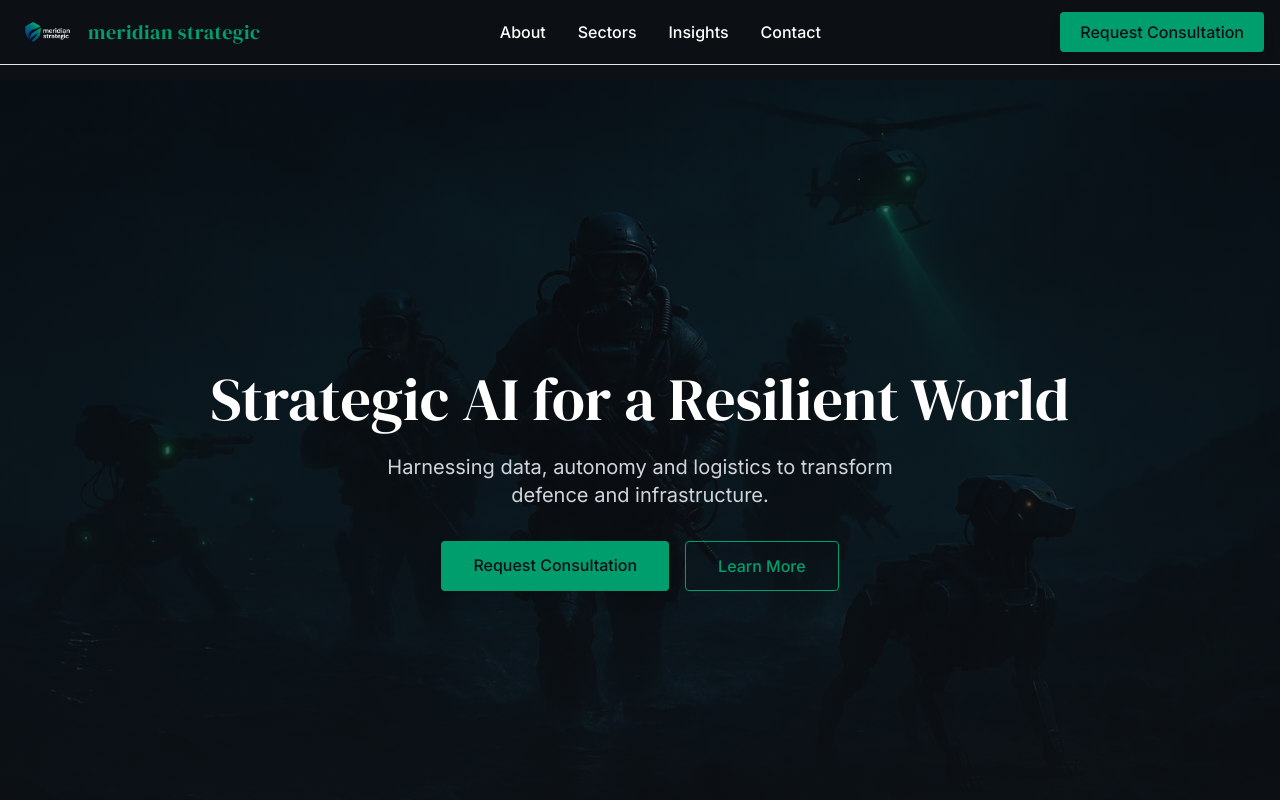
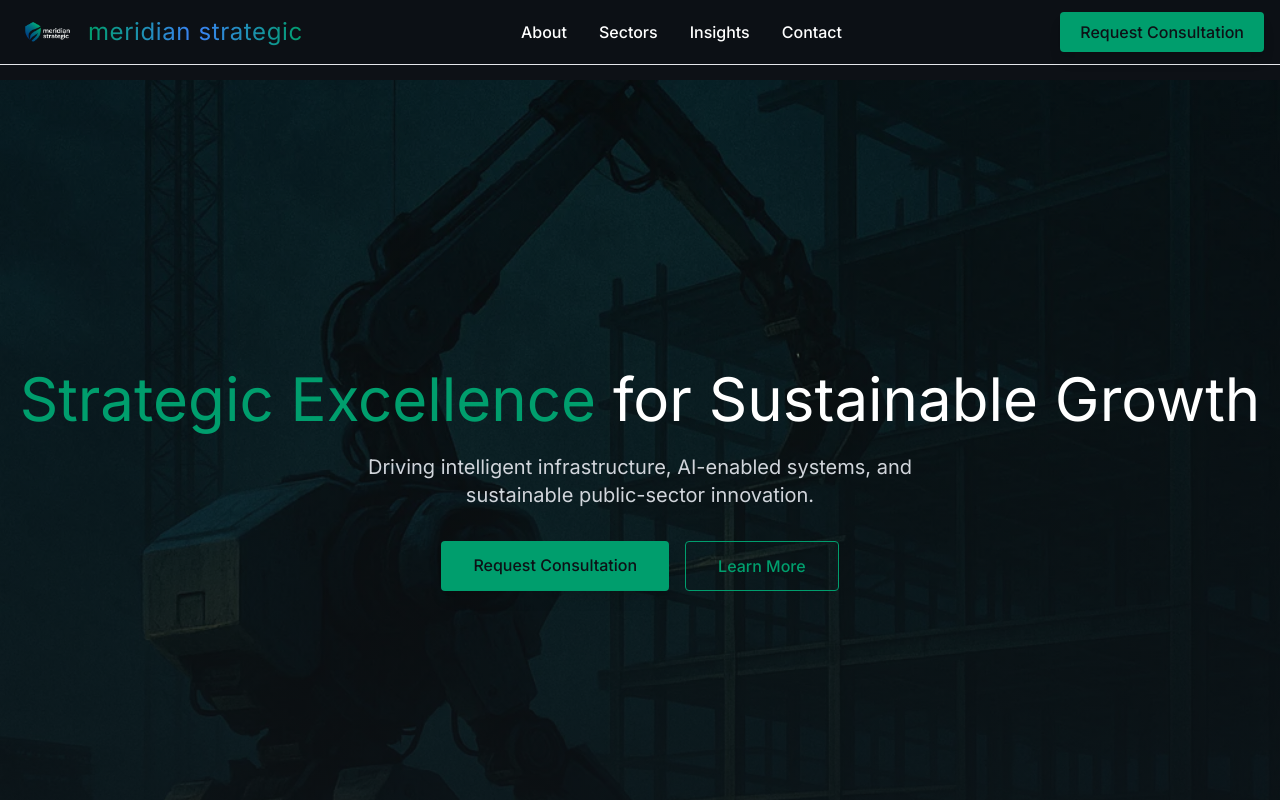
Before and after one commit to meridian004/meridian-strategic-react, a React (Vite) app: page / in a window 1280 px wide. Shown: the top 800 px of the page. Built offline with nearby package versions, Linux system fonts and the light colour scheme.

Commit message:
Update Hero and Header components for phase2 rebuild
Replace hero carousel images and tagline, lighten overlay gradient, and use DM Serif Display with gradient text for header logo. Implements ESG branding and accessibility improvements.

```diff
--- a/src/components/Header.jsx
+++ b/src/components/Header.jsx
@@ -28,13 +28,16 @@ export default function Header() {
             <source srcSet={logoWebp} type="image/webp" />
             <img
               src={logoPng}
-              alt="Meridian Strategic logo — sustainable defense consulting"
+              alt="Meridian Strategic shield logo"
               className="h-10 w-auto transition-transform duration-200 group-hover:scale-105"
               loading="eager"
             />
           </picture>
-          {/* Use lowercase text for the company name to align with the brand system. */}
-          <span className="font-serif text-xl tracking-wide whitespace-nowrap lowercase">
+          {/* Use lowercase text for the company name to align with the brand system. Apply a subtle gradient to the text to echo the brand's emerald and lapis palette. */}
+          <span
+            className="font-display text-xl md:text-2xl tracking-wide whitespace-nowrap lowercase bg-gradient-to-r from-emerald via-blue-500 to-emerald bg-clip-text text-transparent"
+            aria-label="Meridian Strategic"
+          >
             meridian strategic
           </span>
         </Link>
--- a/src/components/Hero.jsx
+++ b/src/components/Hero.jsx
@@ -2,11 +2,12 @@ import React from 'react';
 import { Link } from 'react-router-dom';
 import { useEffect, useState } from 'react';
 // Import the latest hero images showcasing diverse defence and sustainability scenarios.
-import heroScuba from '../assets/hero_scuba.webp';
-import heroAmphibious from '../assets/hero_amphibious.webp';
-import heroMarsColony from '../assets/hero_mars_colony.webp';
-import heroSustainable from '../assets/hero_sustainable.webp';
-import heroAirSea from '../assets/hero_air_sea.webp';
+// Import a new suite of hero images aligned to Meridian Strategic’s latest narrative.
+import heroConstruction from '../assets/hero_construction.webp';
+import heroMarsAI from '../assets/hero_mars_ai.webp';
+import heroSealDrones from '../assets/hero_seal_drones.webp';
+import heroDatacenter from '../assets/hero_datacenter.webp';
+import heroSemiconductor from '../assets/hero_semiconductor.webp';
 
 /**
  * Hero component renders the full‑screen landing section with a looping
@@ -18,24 +19,24 @@ export default function Hero() {
   // Define slides for the hero carousel using the new set of scenes.
   const slides = [
     {
-      src: heroScuba,
-      alt: 'Elite seal scuba team emerging from the surf with AI sentry robots, quadruped support units and a scanning drone',
+      src: heroConstruction,
+      alt: 'AI-powered construction site with autonomous robots and solar panels building sustainable infrastructure',
     },
     {
-      src: heroAmphibious,
-      alt: 'Amphibious AI boats escorting a naval destroyer with aerial drones providing overwatch',
+      src: heroMarsAI,
+      alt: 'Mars colony under construction with autonomous robots, solar arrays and holographic AI interface lines over a red landscape',
     },
     {
-      src: heroSustainable,
-      alt: 'Sustainable construction site with versatile robotic attachments building green infrastructure alongside engineers',
+      src: heroSealDrones,
+      alt: 'Special forces silhouettes arriving on a beach at dusk with amphibious vehicles and autonomous sentry drones overhead',
     },
     {
-      src: heroMarsColony,
-      alt: 'Mars colony under construction as robots and astronauts build habitats powered by solar arrays',
+      src: heroDatacenter,
+      alt: 'Futuristic warehouse combining data centre racks and conveyor belts sorting fresh produce with robotic arms',
     },
     {
-      src: heroAirSea,
-      alt: 'Stealth aircraft hovering above the coast with amphibious AI support units emerging from the sea',
+      src: heroSemiconductor,
+      alt: 'Modern semiconductor fabrication facility with robotic arms and AI sensors monitoring wafers',
     },
   ];
   const [index, setIndex] = useState(0);
@@ -60,14 +61,21 @@ export default function Hero() {
           className={`absolute inset-0 w-full h-full object-cover object-center transition-opacity duration-1000 ${i === index ? 'opacity-100' : 'opacity-0'}`}
         />
       ))}
-      {/* overlay gradient for readability */}
-      <div className="absolute inset-0 bg-gradient-to-b from-charcoal/60 via-charcoal/70 to-charcoal/90 pointer-events-none" />
+      {/* overlay gradient for readability: lighten slightly to showcase hero imagery while maintaining contrast */}
+      <div className="absolute inset-0 bg-gradient-to-b from-charcoal/40 via-charcoal/60 to-charcoal/80 pointer-events-none" />
       <div className="relative z-10 text-center px-4" role="presentation">
-        <h1 className="font-serif text-4xl md:text-6xl mb-6 leading-tight" id="home-title">
-          Strategic AI for a Resilient World
+        {/* Updated headline and tagline for Meridian Strategic */}
+        <h1
+          className="font-display text-4xl md:text-6xl mb-6 leading-tight"
+          id="home-title"
+        >
+          <span className="text-emerald">Strategic Excellence</span> for Sustainable Growth
         </h1>
-        <p className="max-w-xl mx-auto text-lg md:text-xl text-gray-300 mb-8" id="home-subtitle">
-          Harnessing data, autonomy and logistics to transform defence and infrastructure.
+        <p
+          className="max-w-xl mx-auto text-lg md:text-xl text-gray-300 mb-8"
+          id="home-subtitle"
+        >
+          Driving intelligent infrastructure, AI-enabled systems, and sustainable public-sector innovation.
         </p>
         <div className="flex flex-col sm:flex-row justify-center gap-4">
           <Link
```
